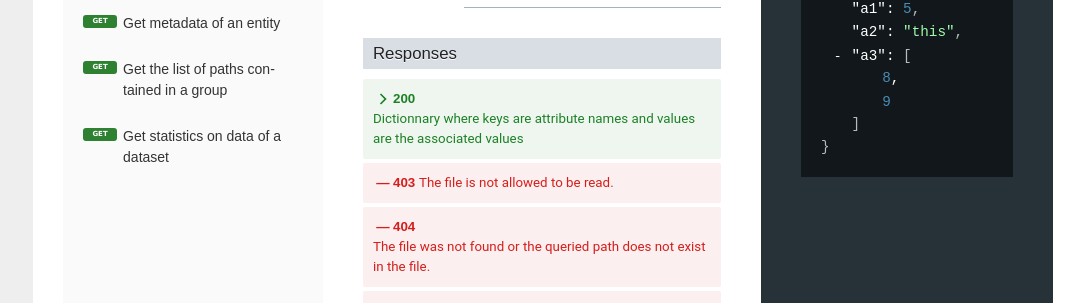
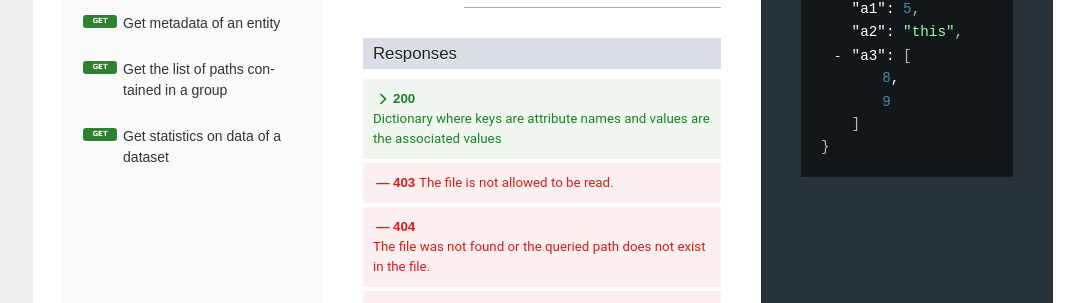
Before and after one commit to silx-kit/h5grove, a Sphinx documentation site: the page built from docs/api.md, in a window 1280 px wide and 900 px high, scrolled down 656 px. Shown: the part 149-452 px from the top of the window, without its empty margins (197-1280 px from the left). Built offline with Sphinx 7.4.7, drawn with Linux system fonts in a browser that asks for light colours; part of the change alters nothing that is shown.

```diff
--- a/docs/_static/api.yaml
+++ b/docs/_static/api.yaml
@@ -25,6 +25,8 @@ paths:
         - name: attr_keys
           in: query
           description: Names of the attributes to get
+          style: form
+          explode: true # attr_keys=foo&attr_keys=bar
           schema:
             type: array
             items:
@@ -32,7 +34,7 @@ paths:
 
       responses:
         '200':
-          description: Dictionnary where keys are attribute names and values are the associated values
+          description: Dictionary where keys are attribute names and values are the associated values
           content:
             application/json:
               schema:
@@ -196,7 +198,7 @@ paths:
                     min: -5,
                     max: 42,
                     mean: 36,
-                    std: 7.5,
+                    std: 7.5
                   }
         '403':
           $ref: '#/components/responses/403'
@@ -283,7 +285,7 @@ components:
         shape:
           $ref: '#/components/schemas/shape'
         type:
-          $ref: '#/components/schemas/type'
+          $ref: '#/components/schemas/typeMetadata'
     entityMetadata:
       type: object
       properties:
@@ -312,9 +314,9 @@ components:
             kind:
               enum: ['external_link']
               type: string
-              example: 'path/to/another/file.h5'
             target_file:
               type: string
+              example: 'path/to/another/file.h5'
     resolvedEntityMetadata:
       allOf:
         - $ref: '#/components/schemas/entityMetadata'
@@ -335,7 +337,7 @@ components:
             shape:
               $ref: '#/components/schemas/shape'
             type:
-              $ref: '#/components/schemas/type'
+              $ref: '#/components/schemas/typeMetadata'
             chunks:
               $ref: '#/components/schemas/shape'
             filters:
@@ -370,15 +372,18 @@ components:
               type: string
 
     # Other schemas
-    type:
+    typeMetadata:
       type: object
       properties:
         name:
           type: string
+          description: Name of compound field
         class:
           type: integer
+          description: HDF5 type class code
         dtype:
           $ref: '#/components/schemas/dtype'
+          description: NumPy-style dtype
         size:
           type: integer
         order:
@@ -396,15 +401,16 @@ components:
         dims:
           $ref: '#/components/schemas/shape'
         members:
+          description: Compound fields or enum members
           oneOf:
             - type: array
               items:
-                $ref: '#/components/schemas/type'
+                $ref: '#/components/schemas/typeMetadata'
             - type: object
               additionalProperties:
                 type: integer
         base:
-          $ref: '#/components/schemas/type'
+          $ref: '#/components/schemas/typeMetadata'
     dtype:
       oneOf:
         - type: 'string'
```
